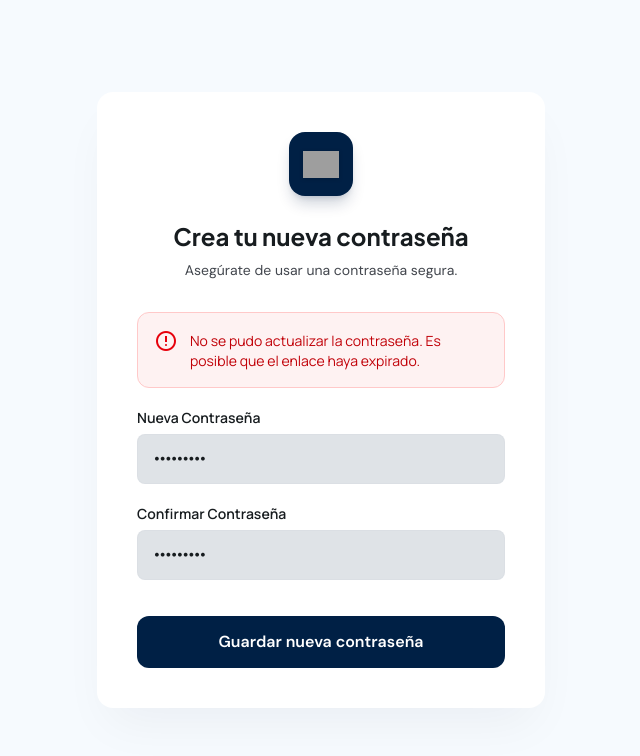
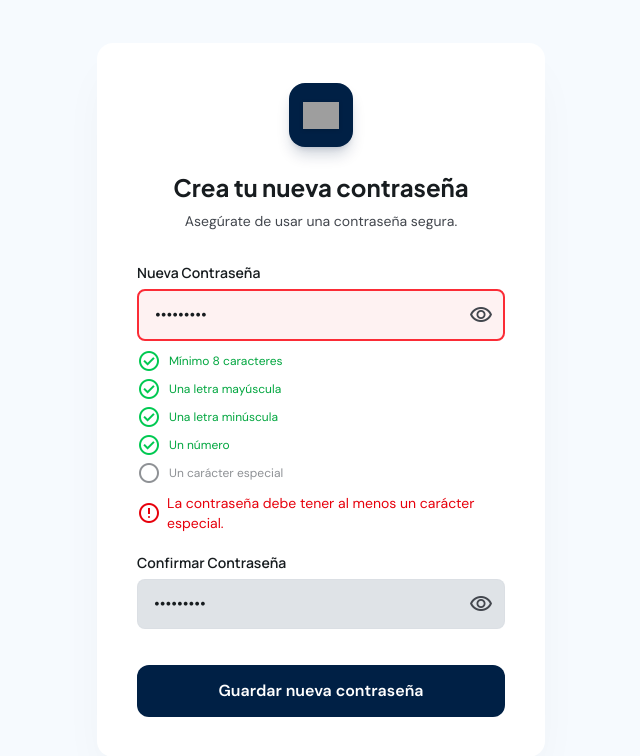
Before and after one commit to d-argote/reservio, a Next.js app: page /reset-password in a window 1280 px wide. Both pictures are taken after typing "Sample123", "Sample123" into the empty fields and a click on the button "Guardar nueva contraseña". Shown: the top 756 px of the page, without its empty margins (319-959 px from the left). Built offline with nearby package versions, Linux system fonts and the light colour scheme; no server answers; grey boxes are pictures that could not be loaded.

Commit message:
feat: implement password validation and requirements display in reset password flow

```diff
--- a/app/main-menu/page.tsx
+++ b/app/main-menu/page.tsx
@@ -242,7 +242,7 @@ export default function MainMenuPage() {
 
   const handleSignOut = async () => {
     await supabase.auth.signOut()
-    router.push('/login')
+    window.location.href = '/login'
   }
 
   const openModal = (salaId?: string) => {
--- a/app/register/page.tsx
+++ b/app/register/page.tsx
@@ -119,7 +119,7 @@ function validatePassword(value: string): string | undefined {
   if (!/[A-Z]/.test(value)) return 'La contraseña debe tener al menos una letra mayúscula.'
   if (!/[a-z]/.test(value)) return 'La contraseña debe tener al menos una letra minúscula.'
   if (!/[0-9]/.test(value)) return 'La contraseña debe tener al menos un número.'
-  if (!/[!@#$%^&*(),.?":{}|<>]/.test(value)) return 'La contraseña debe tener al menos un carácter especial.'
+  if (!/[^a-zA-Z0-9]/.test(value)) return 'La contraseña debe tener al menos un carácter especial.'
   return undefined
 }
 
@@ -235,7 +235,7 @@ function PasswordRequirements({ password }: { password: string }) {
     { label: 'Una letra mayúscula', met: /[A-Z]/.test(password) },
     { label: 'Una letra minúscula', met: /[a-z]/.test(password) },
     { label: 'Un número', met: /[0-9]/.test(password) },
-    { label: 'Un carácter especial', met: /[!@#$%^&*(),.?":{}|<>]/.test(password) },
+    { label: 'Un carácter especial', met: /[^a-zA-Z0-9]/.test(password) },
   ]
 
   return (
--- a/app/reset-password/page.tsx
+++ b/app/reset-password/page.tsx
@@ -5,27 +5,101 @@ import { useRouter } from 'next/navigation'
 import Link from 'next/link'
 import { updatePassword } from '@/features/auth/actions'
 
+// ═══════════════════════════════════════════════════════════════════════════════
+// VALIDACIÓN DE CONTRASEÑA
+// ═══════════════════════════════════════════════════════════════════════════════
+const MIN_PASSWORD_LENGTH = 8
+
+function validatePassword(value: string): string | undefined {
+  if (!value) return 'La contraseña es obligatoria.'
+  if (value.length < MIN_PASSWORD_LENGTH) return `La contraseña debe tener al menos ${MIN_PASSWORD_LENGTH} caracteres.`
+  if (!/[A-Z]/.test(value)) return 'La contraseña debe tener al menos una letra mayúscula.'
+  if (!/[a-z]/.test(value)) return 'La contraseña debe tener al menos una letra minúscula.'
+  if (!/[0-9]/.test(value)) return 'La contraseña debe tener al menos un número.'
+  if (!/[^a-zA-Z0-9]/.test(value)) return 'La contraseña debe tener al menos un carácter especial.'
+  return undefined
+}
+
+function PasswordRequirements({ password }: { password: string }) {
+  const requirements = [
+    { label: `Mínimo ${MIN_PASSWORD_LENGTH} caracteres`, met: password.length >= MIN_PASSWORD_LENGTH },
+    { label: 'Una letra mayúscula', met: /[A-Z]/.test(password) },
+    { label: 'Una letra minúscula', met: /[a-z]/.test(password) },
+    { label: 'Un número', met: /[0-9]/.test(password) },
+    { label: 'Un carácter especial', met: /[^a-zA-Z0-9]/.test(password) },
+  ]
+
+  return (
+    <div className="mt-2 space-y-1">
+      {requirements.map((req, index) => (
+        <div
+          key={index}
+          className={`flex items-center gap-2 text-xs transition-colors ${
+            req.met ? 'text-green-600' : 'text-on-surface-variant/60'
+          }`}
+        >
+          <span className={`material-symbols-outlined text-sm ${req.met ? 'text-green-500' : ''}`}>
+            {req.met ? 'check_circle' : 'radio_button_unchecked'}
+          </span>
+          {req.label}
+        </div>
+      ))}
+    </div>
+  )
+}
+
+function FieldError({ message }: { message: string }) {
+  return (
+    <p className="flex items-center gap-1.5 text-sm text-red-600 mt-2 animate-fadeIn">
+      <span className="material-symbols-outlined text-base leading-none shrink-0">error</span>
+      <span>{message}</span>
+    </p>
+  )
+}
+
+// ═══════════════════════════════════════════════════════════════════════════════
+// COMPONENTE PRINCIPAL
+// ═══════════════════════════════════════════════════════════════════════════════
 export default function ResetPasswordPage() {
   const router = useRouter()
   const [password, setPassword] = useState('')
   const [confirmPassword, setConfirmPassword] = useState('')
+  const [passwordError, setPasswordError] = useState<string | undefined>()
+  const [confirmError, setConfirmError] = useState<string | undefined>()
+  const [touchedPassword, setTouchedPassword] = useState(false)
+  const [showPassword, setShowPassword] = useState(false)
+  const [showConfirm, setShowConfirm] = useState(false)
   const [isLoading, setIsLoading] = useState(false)
   const [globalError, setGlobalError] = useState<string | null>(null)
   const [isSuccess, setIsSuccess] = useState(false)
+
+  const handlePasswordChange = (value: string) => {
+    setPassword(value)
+    if (touchedPassword) {
+      setPasswordError(validatePassword(value))
+    }
+    if (confirmPassword) {
+      setConfirmError(value !== confirmPassword ? 'Las contraseñas no coinciden.' : undefined)
+    }
+  }
+
+  const handleConfirmChange = (value: string) => {
+    setConfirmPassword(value)
+    setConfirmError(value !== password ? 'Las contraseñas no coinciden.' : undefined)
+  }
 
   const handleSubmit = async (e: React.FormEvent) => {
     e.preventDefault()
     setGlobalError(null)
 
-    if (password.length < 8) {
-      setGlobalError('La contraseña debe tener al menos 8 caracteres.')
-      return
-    }
+    const pwError = validatePassword(password)
+    const cfError = password !== confirmPassword ? 'Las contraseñas no coinciden.' : undefined
 
-    if (password !== confirmPassword) {
-      setGlobalError('Las contraseñas no coinciden.')
-      return
-    }
+    setPasswordError(pwError)
+    setConfirmError(cfError)
+    setTouchedPassword(true)
+
+    if (pwError || cfError) return
 
     setIsLoading(true)
     const result = await updatePassword(password)
@@ -84,32 +158,69 @@ export default function ResetPasswordPage() {
               <label htmlFor="new-password" className="block font-label text-sm font-semibold text-on-surface">
                 Nueva Contraseña
               </label>
+              <div className="relative">
                 <input
                   id="new-password"
-                type="password"
+                  type={showPassword ? 'text' : 'password'}
                   placeholder="••••••••"
                   value={password}
-                onChange={(e) => setPassword(e.target.value)}
-                className="w-full rounded-lg px-4 py-3 bg-surface-container-highest border border-outline-variant/15 text-on-surface focus:outline-none focus:border-primary focus:ring-2 focus:ring-primary/20 transition-all"
+                  onChange={(e) => handlePasswordChange(e.target.value)}
+                  onBlur={() => {
+                    setTouchedPassword(true)
+                    setPasswordError(validatePassword(password))
+                  }}
+                  className={`w-full rounded-lg px-4 py-3 pr-10 text-on-surface focus:outline-none focus:ring-2 transition-all duration-200 placeholder:text-on-surface-variant/50 ${
+                    passwordError
+                      ? 'bg-red-50 border-2 border-red-500 focus:ring-red-200 focus:border-red-500'
+                      : 'bg-surface-container-highest border border-outline-variant/15 focus:border-primary focus:ring-primary/20'
+                  }`}
                   disabled={isLoading}
-                required
                 />
+                <button
+                  type="button"
+                  onClick={() => setShowPassword(p => !p)}
+                  className="absolute inset-y-0 right-3 flex items-center text-on-surface-variant hover:text-on-surface transition-colors"
+                  tabIndex={-1}
+                >
+                  <span className="material-symbols-outlined text-xl">
+                    {showPassword ? 'visibility_off' : 'visibility'}
+                  </span>
+                </button>
+              </div>
+              {password && <PasswordRequirements password={password} />}
+              {passwordError && <FieldError message={passwordError} />}
             </div>
 
             <div className="space-y-1.5">
               <label htmlFor="confirm-password" className="block font-label text-sm font-semibold text-on-surface">
                 Confirmar Contraseña
               </label>
+              <div className="relative">
                 <input
                   id="confirm-password"
-                type="password"
+                  type={showConfirm ? 'text' : 'password'}
                   placeholder="••••••••"
                   value={confirmPassword}
-                onChange={(e) => setConfirmPassword(e.target.value)}
-                className="w-full rounded-lg px-4 py-3 bg-surface-container-highest border border-outline-variant/15 text-on-surface focus:outline-none focus:border-primary focus:ring-2 focus:ring-primary/20 transition-all"
+                  onChange={(e) => handleConfirmChange(e.target.value)}
+                  className={`w-full rounded-lg px-4 py-3 pr-10 text-on-surface focus:outline-none focus:ring-2 transition-all duration-200 placeholder:text-on-surface-variant/50 ${
+                    confirmError
+                      ? 'bg-red-50 border-2 border-red-500 focus:ring-red-200 focus:border-red-500'
+                      : 'bg-surface-container-highest border border-outline-variant/15 focus:border-primary focus:ring-primary/20'
+                  }`}
                   disabled={isLoading}
-                required
                 />
+                <button
+                  type="button"
+                  onClick={() => setShowConfirm(p => !p)}
+                  className="absolute inset-y-0 right-3 flex items-center text-on-surface-variant hover:text-on-surface transition-colors"
+                  tabIndex={-1}
+                >
+                  <span className="material-symbols-outlined text-xl">
+                    {showConfirm ? 'visibility_off' : 'visibility'}
+                  </span>
+                </button>
+              </div>
+              {confirmError && <FieldError message={confirmError} />}
             </div>
 
             <div className="pt-4 space-y-3">
```
Lines whose indentation alone changed are shown as unchanged.
